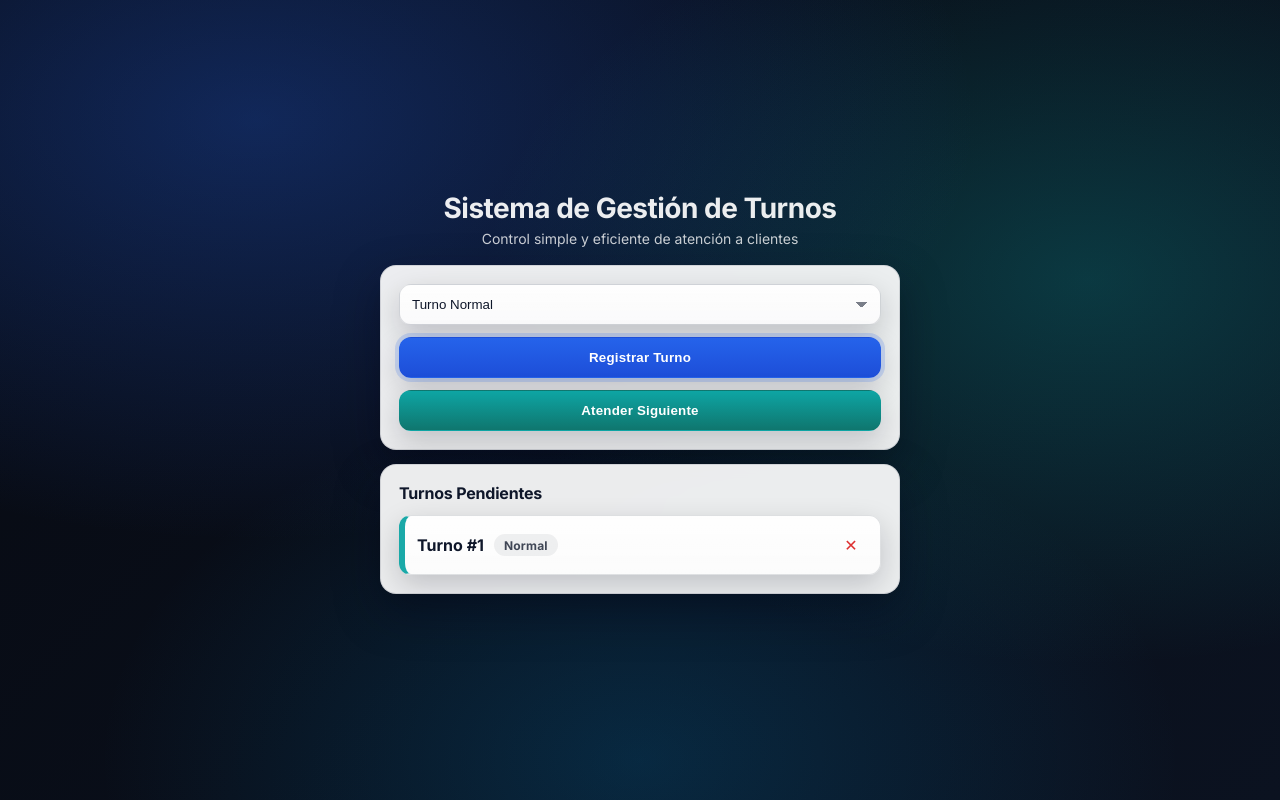
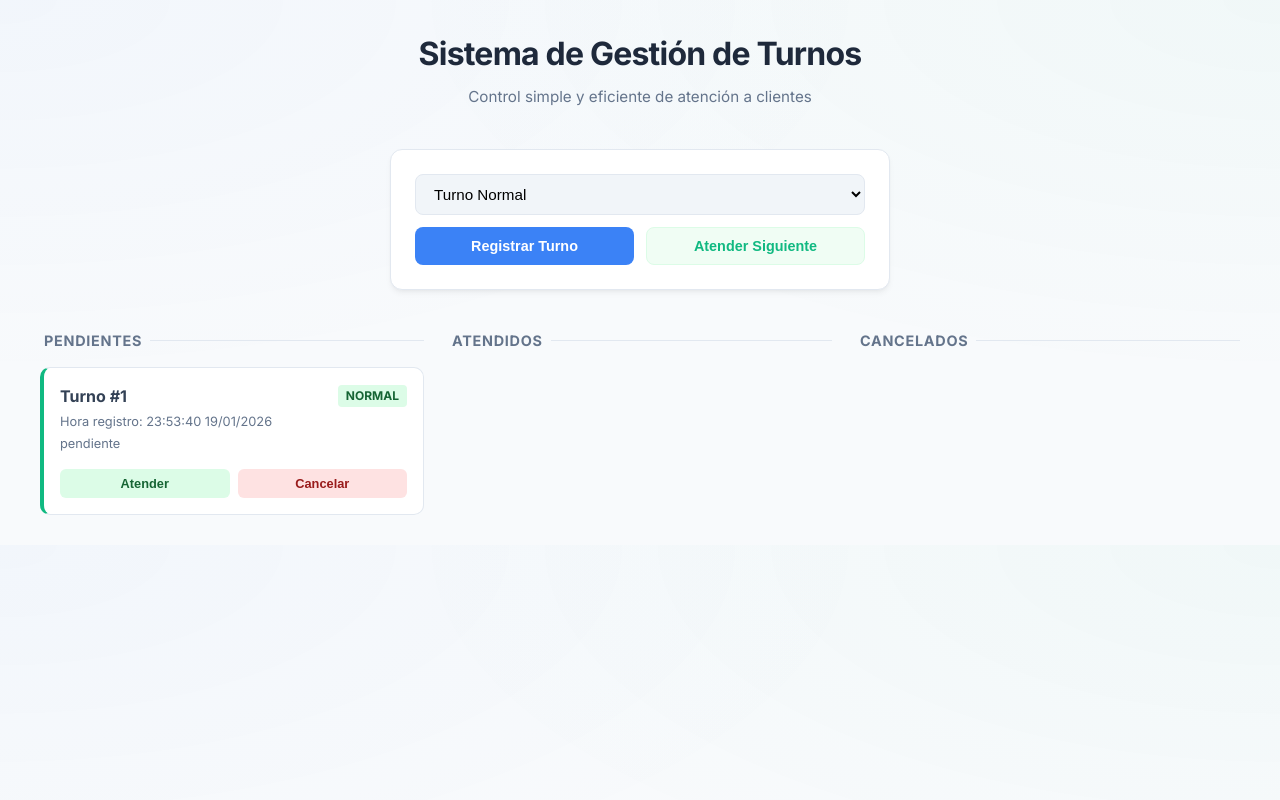
Before and after one commit to MiguelAngelLH/Sistema-de-Gesti-n-de-Turnos, a plain HTML site: page index.html in a window 1280 px wide. Both pictures are taken after a click on the button "Registrar Turno". Drawn offline with Linux system fonts and the light colour scheme.

Commit message:
archivos listos

```diff
--- a/index.html
+++ b/index.html
@@ -27,9 +27,21 @@
     <button class="btn success" onclick="atenderTurno()">Atender Siguiente</button>
   </section>
 
-  <section class="list card">
-    <h2>Turnos Pendientes</h2>
-    <ul id="listaTurnos"></ul>
+  <section class="lists">
+    <div class="list card">
+      <h2>Pendientes</h2>
+      <ul id="listaPendientes"></ul>
+    </div>
+
+    <div class="list card">
+      <h2>Atendidos</h2>
+      <ul id="listaAtendidos"></ul>
+    </div>
+
+    <div class="list card">
+      <h2>Cancelados</h2>
+      <ul id="listaCancelados"></ul>
+    </div>
   </section>
 </div>
 
--- a/script.js
+++ b/script.js
@@ -6,6 +6,12 @@ const ESTADOS = {
 
 let turnos = [];
 let contadorId = 1;
+
+function formatFechaHora(ts) {
+  const d = new Date(ts);
+  const pad = n => String(n).padStart(2, "0");
+  return `${pad(d.getHours())}:${pad(d.getMinutes())}:${pad(d.getSeconds())} ${pad(d.getDate())}/${pad(d.getMonth() + 1)}/${d.getFullYear()}`;
+}
 
 function registrarTurno() {
   const tipo = document.getElementById("tipoTurno").value;
@@ -48,21 +54,46 @@ function cancelarTurno(id) {
   }
 }
 
+function atenderTurnoEspecifico(id) {
+  const turno = turnos.find(t => t.id === id);
+  if (turno && turno.estado === ESTADOS.PENDIENTE) {
+    turno.estado = ESTADOS.ATENDIDO;
+    renderizarTurnos();
+  }
+}
+
 function renderizarTurnos() {
-  const lista = document.getElementById("listaTurnos");
-  lista.innerHTML = "";
+  const listaPendientes = document.getElementById("listaPendientes");
+  const listaAtendidos = document.getElementById("listaAtendidos");
+  const listaCancelados = document.getElementById("listaCancelados");
 
-  turnos
-    .filter(t => t.estado === ESTADOS.PENDIENTE)
-    .forEach(turno => {
-      const li = document.createElement("li");
-      li.className = turno.tipo;
+  listaPendientes.innerHTML = "";
+  listaAtendidos.innerHTML = "";
+  listaCancelados.innerHTML = "";
 
-      li.innerHTML = `
-        <span>Turno #${turno.id}</span>
-        <button onclick="cancelarTurno(${turno.id})">✕</button>
-      `;
+  // Separar turnos por estado y mostrarlos en su lista correspondiente
+  turnos.forEach(turno => {
+    const li = document.createElement("li");
+    li.className = `${turno.tipo} ${turno.estado}`;
 
-      lista.appendChild(li);
-    });
+    const horaRegistro = formatFechaHora(turno.fecha);
+
+    const infoHtml = `
+      <div class="info">
+        <div class="title"><span>Turno #${turno.id}</span><em>${turno.tipo}</em></div>
+        <div class="meta"><span class="hora">Hora registro: ${horaRegistro}</span><span class="estado">${turno.estado}</span></div>
+      </div>
+    `;
+
+    if (turno.estado === ESTADOS.PENDIENTE) {
+      li.innerHTML = infoHtml + `<div class="acciones"><button class="atender" onclick="atenderTurnoEspecifico(${turno.id})">Atender</button><button class="cancelar" onclick="cancelarTurno(${turno.id})">Cancelar</button></div>`;
+      listaPendientes.appendChild(li);
+    } else if (turno.estado === ESTADOS.ATENDIDO) {
+      li.innerHTML = infoHtml;
+      listaAtendidos.appendChild(li);
+    } else if (turno.estado === ESTADOS.CANCELADO) {
+      li.innerHTML = infoHtml;
+      listaCancelados.appendChild(li);
+    }
+  });
 }
--- a/styles.css
+++ b/styles.css
@@ -1,266 +1,159 @@
-/* Base */
+/* Theme tokens */
 :root {
-  color-scheme: light;
-
-  --bg-0: #070a12;
-  --bg-1: #0b1220;
-  --bg-2: #0f766e;
-
-  --surface: rgba(255, 255, 255, 0.92);
-  --surface-2: rgba(255, 255, 255, 0.78);
-  --border: rgba(15, 23, 42, 0.12);
-
+  --bg: #f8fafc;
+  --surface: #ffffff;
+  --border: #e2e8f0;
   --text: #0f172a;
-  --muted: rgba(15, 23, 42, 0.68);
-
-  --primary: #2563eb;
-  --primary-2: #1d4ed8;
-  --success: #0ea5a4;
-  --success-2: #0f766e;
-  --danger: #dc2626;
-
-  --shadow: 0 18px 45px rgba(2, 6, 23, 0.35);
-  --shadow-soft: 0 10px 28px rgba(2, 6, 23, 0.18);
-  --radius: 16px;
-  --radius-sm: 12px;
+  --muted: #64748b;
+  --primary: #3b82f6;
+  --primary-hover: #2563eb;
+  --success: #10b981;
+  --danger: #ef4444;
+  --radius: 12px;
 }
 
-* {
-  box-sizing: border-box;
-  margin: 0;
-  padding: 0;
+* { box-sizing: border-box; margin: 0; padding: 0; }
+
+body {
+  font-family: 'Inter', system-ui, -apple-system, sans-serif;
+  background-color: var(--bg);
+  background-image:
+    radial-gradient(at 0% 0%, rgba(59, 130, 246, 0.03) 0, transparent 50%),
+    radial-gradient(at 100% 0%, rgba(16, 185, 129, 0.03) 0, transparent 50%);
+  color: var(--text);
+  display: flex;
+  justify-content: center;
+  padding: 30px 15px;
+  line-height: 1.5;
 }
 
-body {
-  font-family: "Inter", "Segoe UI", system-ui, -apple-system, sans-serif;
-  min-height: 100vh;
-  display: flex;
-  justify-content: center;
-  align-items: center;
-  padding: 28px 14px;
-  color: var(--text);
-  background:
-    radial-gradient(1200px 700px at 20% 15%, rgba(37, 99, 235, 0.32), transparent 60%),
-    radial-gradient(1100px 700px at 85% 35%, rgba(14, 165, 164, 0.28), transparent 55%),
-    radial-gradient(900px 600px at 50% 95%, rgba(2, 132, 199, 0.22), transparent 60%),
-    linear-gradient(135deg, var(--bg-0), var(--bg-1));
-}
+.app { width: 100%; max-width: 1200px; }
 
-.app {
-  width: min(520px, 94vw);
-}
-
-header {
-  text-align: center;
-  color: rgba(255, 255, 255, 0.92);
-  margin-bottom: 18px;
-}
-
-header h1 {
-  font-size: 28px;
-  line-height: 1.15;
-  letter-spacing: -0.5px;
-  margin-bottom: 6px;
-}
-
-header p {
-  font-size: 14px;
-  opacity: 0.85;
-}
+header { text-align: center; margin-bottom: 40px; }
+header h1 { font-size: 2rem; font-weight: 800; letter-spacing: -0.025em; margin-bottom: 8px; color: #1e293b; }
+header p { color: var(--muted); font-size: 0.95rem; }
 
 .card {
   background: var(--surface);
   border: 1px solid var(--border);
   border-radius: var(--radius);
-  padding: 18px;
-  margin-bottom: 14px;
-  box-shadow: var(--shadow);
-  backdrop-filter: blur(8px);
+  padding: 24px;
+  box-shadow: 0 4px 6px -1px rgba(0, 0, 0, 0.05), 0 2px 4px -2px rgba(0, 0, 0, 0.05);
 }
 
 .controls {
+  max-width: 500px;
+  margin: 0 auto 40px auto;
+  display: grid;
+  grid-template-columns: 1fr 1fr;
+  gap: 12px;
+}
+
+.controls select {
+  grid-column: span 2;
+  padding: 10px 14px;
+  border-radius: 8px;
+  border: 1px solid var(--border);
+  font-size: 0.95rem;
+  background-color: #f1f5f9;
+  cursor: pointer;
+  transition: border-color 0.2s;
+}
+
+.controls select:focus { outline: none; border-color: var(--primary); }
+
+.btn {
+  padding: 10px 20px;
+  border-radius: 8px;
+  font-weight: 600;
+  font-size: 0.9rem;
+  border: none;
+  cursor: pointer;
+  transition: all 0.2s;
+}
+
+.primary { background: var(--primary); color: white; }
+.primary:hover { background: var(--primary-hover); transform: translateY(-1px); }
+
+.success { background: #f0fdf4; color: var(--success); border: 1px solid #dcfce7; }
+.success:hover { background: #dcfce7; }
+
+/* Lists layout */
+.lists { display: grid; grid-template-columns: repeat(3, 1fr); gap: 24px; }
+
+.list { display: flex; flex-direction: column; background: transparent; border: none; box-shadow: none; padding: 0; }
+.list h2 {
+  font-size: 0.9rem;
+  text-transform: uppercase;
+  letter-spacing: 0.05em;
+  color: var(--muted);
+  margin-bottom: 16px;
+  padding-left: 4px;
+  display: flex;
+  align-items: center;
+  gap: 8px;
+}
+
+.list h2::after { content: ""; height: 1px; flex: 1; background: var(--border); }
+
+ul { display: flex; flex-direction: column; gap: 12px; }
+
+/* Turno item card */
+li {
+  background: var(--surface);
+  border: 1px solid var(--border);
+  border-radius: 10px;
+  padding: 16px;
   display: flex;
   flex-direction: column;
   gap: 12px;
+  transition: transform 0.2s, box-shadow 0.2s;
 }
 
-select {
-  appearance: none;
-  padding: 12px 42px 12px 12px;
-  border-radius: var(--radius-sm);
-  border: 1px solid var(--border);
-  background: linear-gradient(180deg, rgba(255,255,255,0.95), rgba(255,255,255,0.75));
-  color: var(--text);
-  box-shadow: var(--shadow-soft);
-  outline: none;
+li:hover { transform: translateY(-2px); box-shadow: 0 10px 15px -3px rgba(0, 0, 0, 0.1); }
+
+li.normal { border-left: 4px solid var(--success); }
+li.prioritario { border-left: 4px solid #f59e0b; }
+
+.info { display: flex; flex-direction: column; gap: 4px; }
+
+.info .title { display: flex; align-items: center; justify-content: space-between; }
+.info .title span { font-weight: 700; font-size: 1rem; color: #334155; }
+.info .title em {
+  font-style: normal;
+  font-size: 0.75rem;
+  font-weight: 700;
+  padding: 2px 8px;
+  border-radius: 4px;
+  background: #f1f5f9;
+  color: var(--muted);
+  text-transform: uppercase;
 }
 
-select:focus {
-  border-color: rgba(37, 99, 235, 0.45);
-  box-shadow: 0 0 0 4px rgba(37, 99, 235, 0.18), var(--shadow-soft);
+li.prioritario .info .title em { background: #fef3c7; color: #92400e; }
+li.normal .info .title em { background: #dcfce7; color: #166534; }
+
+.info .meta { font-size: 0.8rem; color: var(--muted); display: flex; flex-direction: column; gap: 2px; }
+
+.acciones { display: grid; grid-template-columns: 1fr 1fr; gap: 8px; margin-top: 4px; }
+.acciones button {
+  padding: 6px 12px;
+  border-radius: 6px;
+  font-size: 0.8rem;
+  font-weight: 600;
+  border: 1px solid transparent;
+  cursor: pointer;
+  transition: all 0.2s;
 }
 
-/* Chevron del select (sin cambiar HTML) */
-select {
-  background-image:
-    linear-gradient(45deg, transparent 50%, rgba(15, 23, 42, 0.55) 50%),
-    linear-gradient(135deg, rgba(15, 23, 42, 0.55) 50%, transparent 50%),
-    linear-gradient(180deg, rgba(255,255,255,0.95), rgba(255,255,255,0.75));
-  background-position:
-    calc(100% - 18px) 52%,
-    calc(100% - 12px) 52%,
-    0 0;
-  background-size:
-    6px 6px,
-    6px 6px,
-    100% 100%;
-  background-repeat: no-repeat;
+.acciones button.atender { background: #dcfce7; color: #166534; }
+.acciones button.atender:hover { background: var(--success); color: white; }
+
+.acciones button.cancelar { background: #fee2e2; color: #991b1b; }
+.acciones button.cancelar:hover { background: var(--danger); color: white; }
+
+@media (max-width: 1024px) { .lists { grid-template-columns: repeat(2, 1fr); } }
+@media (max-width: 640px) {
+  .lists { grid-template-columns: 1fr; }
+  .controls { grid-template-columns: 1fr; }
 }
-
-.btn {
-  padding: 12px 14px;
-  border: 1px solid transparent;
-  border-radius: var(--radius-sm);
-  cursor: pointer;
-  font-weight: 650;
-  letter-spacing: 0.2px;
-  transition: transform 0.16s ease, box-shadow 0.16s ease, filter 0.16s ease;
-  box-shadow: var(--shadow-soft);
-}
-
-.btn:hover {
-  transform: translateY(-1px);
-  filter: brightness(1.02);
-}
-
-.btn:active {
-  transform: translateY(0);
-  filter: brightness(0.98);
-}
-
-.btn:focus {
-  outline: none;
-  box-shadow: 0 0 0 4px rgba(37, 99, 235, 0.18), var(--shadow-soft);
-}
-
-.primary {
-  background: linear-gradient(180deg, var(--primary), var(--primary-2));
-  color: #fff;
-}
-
-.success {
-  background: linear-gradient(180deg, var(--success), var(--success-2));
-  color: #fff;
-}
-
-.list h2 {
-  margin-bottom: 12px;
-  font-size: 16px;
-  letter-spacing: -0.2px;
-}
-
-ul {
-  list-style: none;
-  display: grid;
-  gap: 10px;
-}
-
-li {
-  background: linear-gradient(180deg, rgba(255,255,255,0.95), rgba(255,255,255,0.82));
-  border: 1px solid var(--border);
-  border-radius: var(--radius-sm);
-  padding: 12px 12px;
-  display: flex;
-  justify-content: space-between;
-  align-items: center;
-  box-shadow: var(--shadow-soft);
-  transition: transform 0.16s ease, box-shadow 0.16s ease;
-}
-
-li:hover {
-  transform: translateY(-1px);
-  box-shadow: 0 14px 32px rgba(2, 6, 23, 0.18);
-}
-
-li.normal {
-  border-left: 6px solid rgba(14, 165, 164, 0.95);
-}
-
-li.prioritario {
-  border-left: 6px solid rgba(236, 72, 153, 0.95);
-}
-
-li span {
-  font-weight: 650;
-  display: inline-flex;
-  align-items: center;
-  gap: 10px;
-}
-
-/* Etiqueta por tipo (sin tocar JS/HTML) */
-li.normal span::after,
-li.prioritario span::after {
-  display: inline-flex;
-  align-items: center;
-  height: 22px;
-  padding: 0 10px;
-  border-radius: 999px;
-  font-size: 12px;
-  font-weight: 650;
-  letter-spacing: 0.2px;
-  background: rgba(15, 23, 42, 0.06);
-  color: rgba(15, 23, 42, 0.78);
-}
-
-li.normal span::after {
-  content: "Normal";
-}
-
-li.prioritario span::after {
-  content: "Prioritario";
-  background: rgba(236, 72, 153, 0.10);
-  color: rgba(157, 23, 77, 0.92);
-}
-
-li button {
-  width: 34px;
-  height: 34px;
-  border-radius: 10px;
-  background: transparent;
-  border: 1px solid transparent;
-  color: rgba(220, 38, 38, 0.95);
-  font-size: 16px;
-  cursor: pointer;
-  transition: background 0.15s ease, border-color 0.15s ease, transform 0.15s ease;
-}
-
-li button:hover {
-  background: rgba(220, 38, 38, 0.08);
-  border-color: rgba(220, 38, 38, 0.18);
-  transform: translateY(-1px);
-}
-
-li button:active {
-  transform: translateY(0);
-}
-
-li button:focus {
-  outline: none;
-  box-shadow: 0 0 0 4px rgba(220, 38, 38, 0.16);
-}
-
-@media (max-width: 420px) {
-  header h1 {
-    font-size: 24px;
-  }
-
-  .card {
-    padding: 16px;
-  }
-}
-
-@media (prefers-reduced-motion: reduce) {
-  * {
-    transition: none !important;
-  }
-}
```
